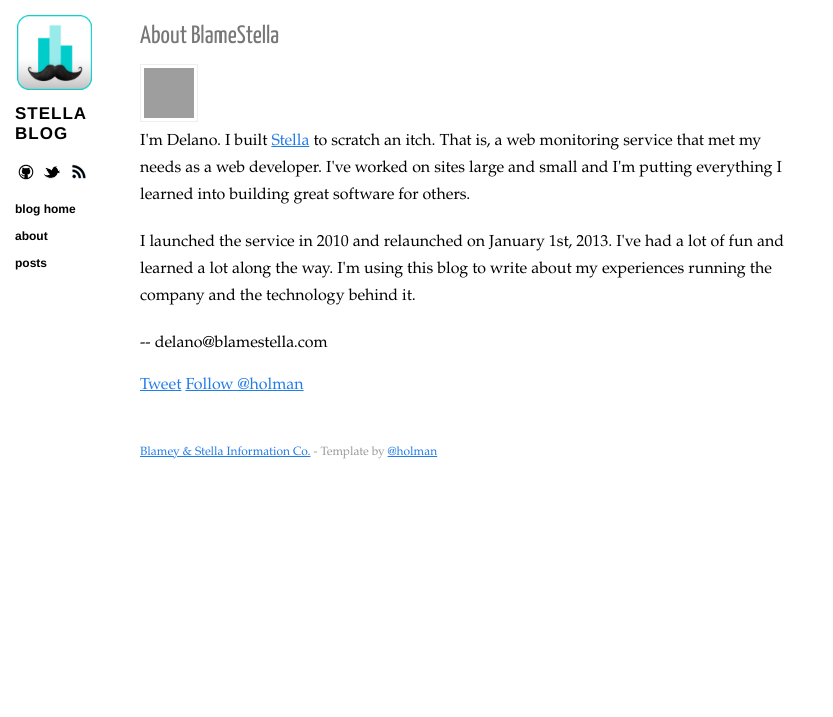
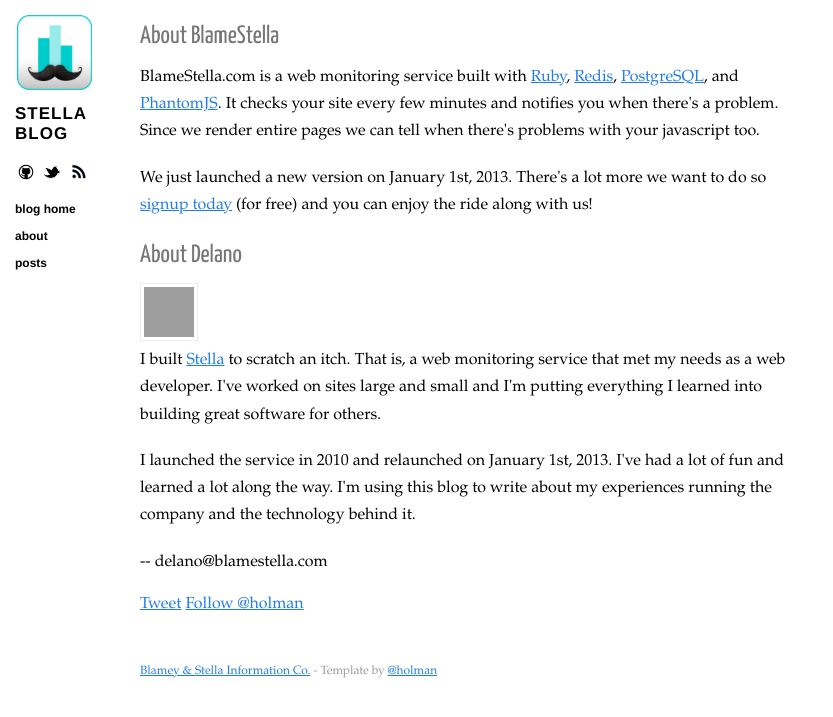
Before and after one commit to stella/stella.github.com, a Jekyll site: the page built from about.html, in a window 1280 px wide. Shown: the top 717 px of the page, without its empty margins (0-833 px from the left). Built offline with Jekyll 4.4.1, drawn with Linux system fonts in a browser that asks for light colours; nearby versions of some CDN libraries; Markdown is read by kramdown in place of the engine named in the settings; comment, search, counter and statistics services are not loaded; grey boxes are pictures that could not be loaded.

Commit message:
Updated about

```diff
--- a/about.html
+++ b/about.html
@@ -6,15 +6,24 @@
 <!-- TODO: You can edit this whole page, remove it, or use it as basis for any non-post pages you have -->
 <div class="content">
   <div id="post">
-    <h3>About BlameStella</h3>
 
     <section class="copy">
+      <h3>About BlameStella</h3>
+      <p>BlameStella.com is a web monitoring service built with
+         <a href="http://ruby-lang.org/">Ruby</a>,
+         <a href="http://redis.io/">Redis</a>,
+         <a href="http://postgresql.org/">PostgreSQL</a>, and
+         <a href="http://phantomjs.org/">PhantomJS</a>. It checks your site every few minutes and notifies you when there's a problem. Since we render entire pages we can tell when there's problems with your javascript too.</p>
+
+      <p>We just launched a new version on January 1st, 2013. There's a lot more we want to do so <a href="https://www.blamestella.com/signup">signup today</a> (for free) and you can enjoy the ride along with us!</p>
+
+      <h3>About Delano</h3>
       <a href="https://twitter.com/holman">
         <img src="http://gravatar.com/avatar/0e45dff2b43b696b191a831eba08ceec?s=142" height="50" width="50" />
       </a>
 
       <p>
-        I'm Delano. I built <a href="https://www.blamestella.com/">Stella</a> to scratch an itch. That is, a web monitoring service that met my needs as a web developer. I've worked on sites large and small and I'm putting everything I learned into building great software for others.
+        I built <a href="https://www.blamestella.com/">Stella</a> to scratch an itch. That is, a web monitoring service that met my needs as a web developer. I've worked on sites large and small and I'm putting everything I learned into building great software for others.
       </p>
 
       <p>
```
